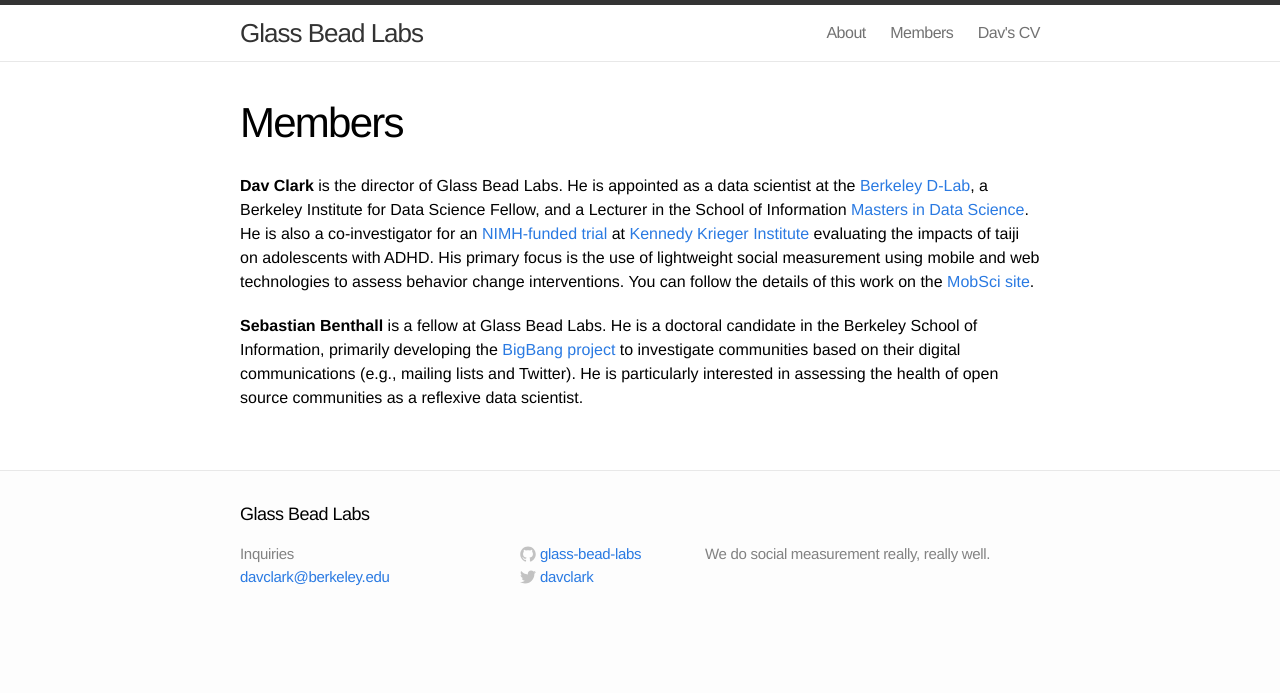
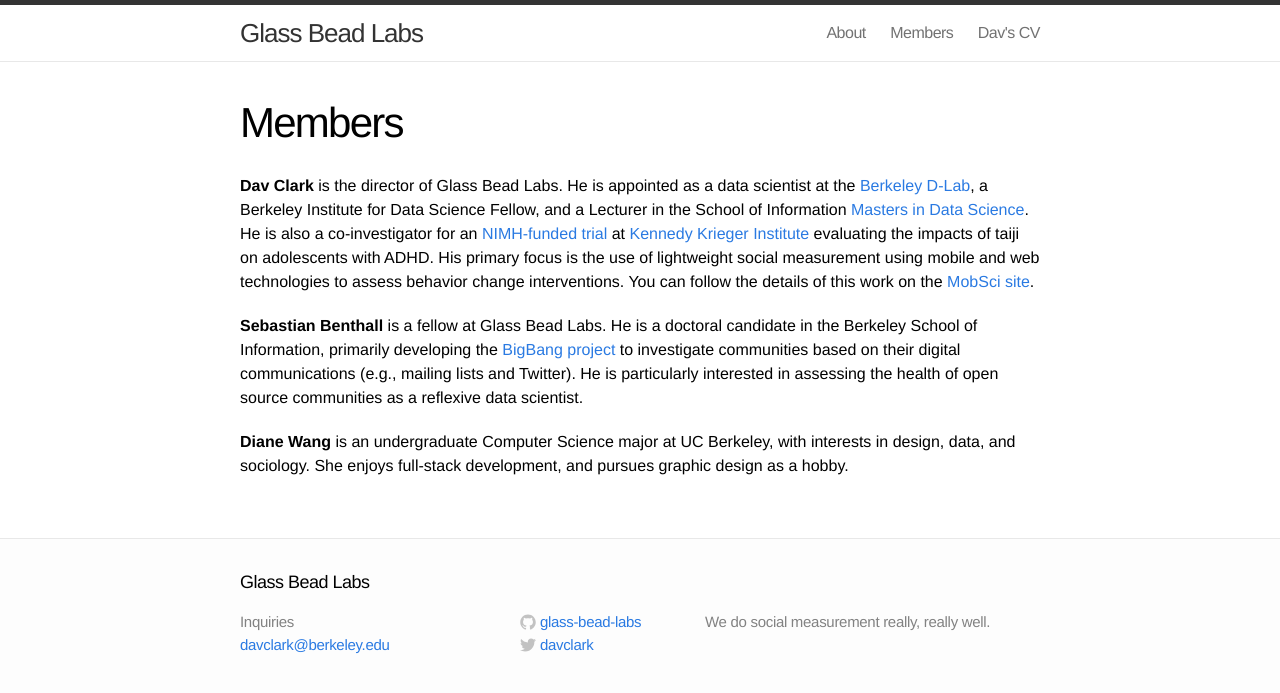
Before and after one commit to glass-bead-labs/bead.glass, a Jekyll site: the page built from members.md, in a window 1280 px wide. Shown: the top 693 px of the page. Built offline with Jekyll 4.4.1, drawn with Linux system fonts in a browser that asks for light colours.

Commit message:
Added Diane to the members page

```diff
--- a/members.md
+++ b/members.md
@@ -22,3 +22,5 @@
 to investigate communities based on their digital communications (e.g.,
 mailing lists and Twitter). He is particularly interested in assessing
 the health of open source communities as a reflexive data scientist.
+
+**Diane Wang** is an undergraduate Computer Science major at UC Berkeley, with interests in design, data, and sociology. She enjoys full-stack development, and pursues graphic design as a hobby.
```
